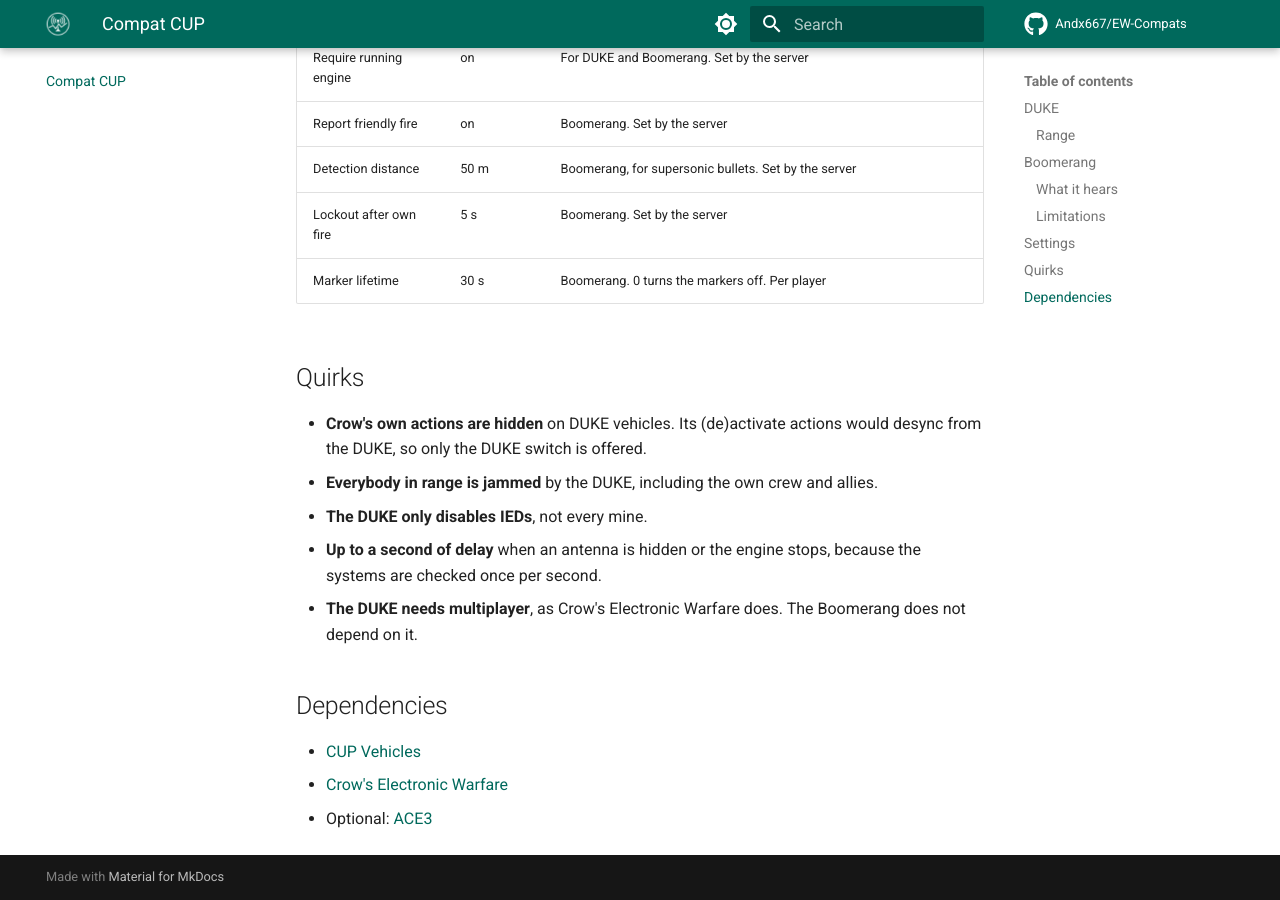
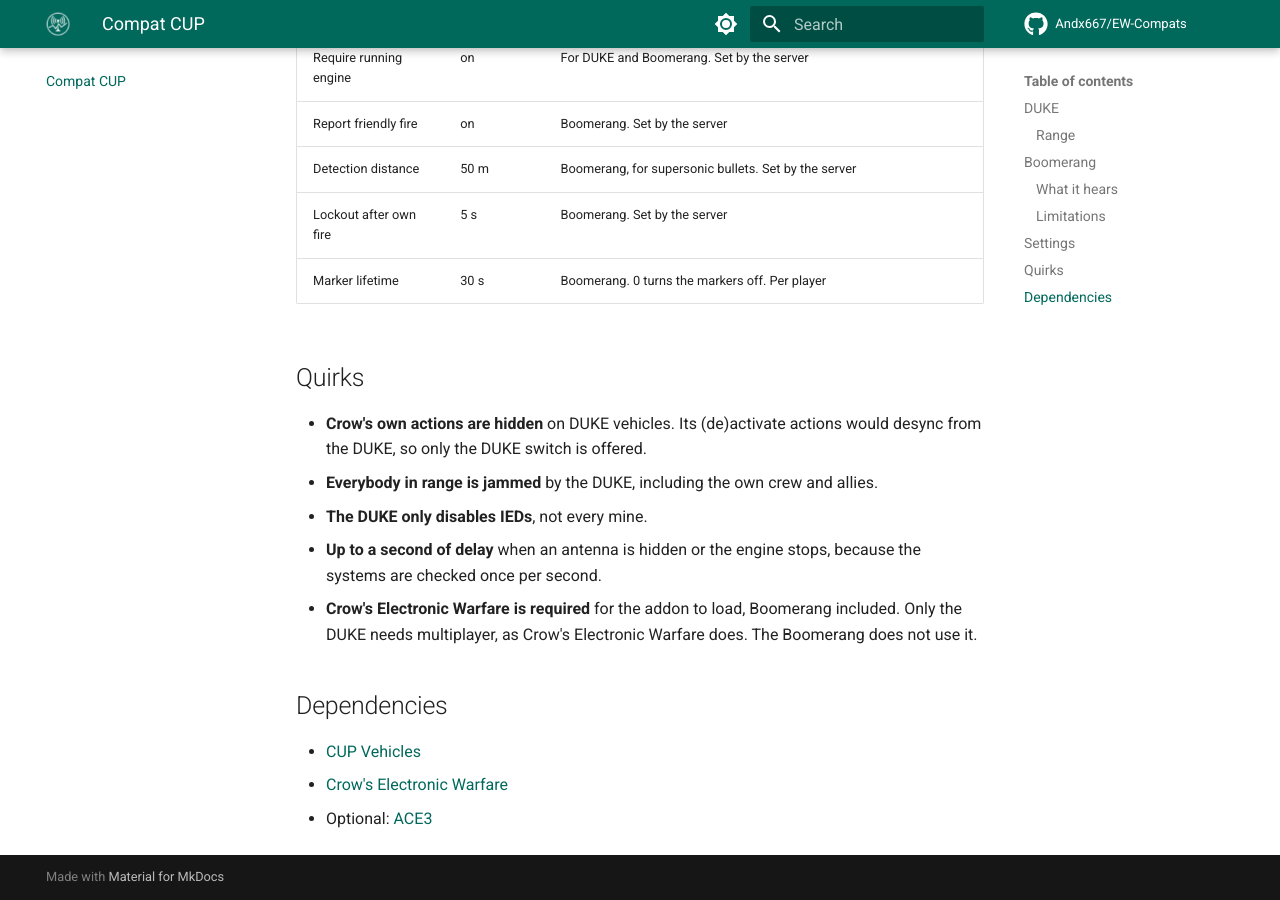
Before and after one commit to Andx667/EW-Compats, an MkDocs documentation site: the page built from docs/compat-cup.md, in a window 1280 px wide and 900 px high, scrolled down 2546 px. Built offline with MkDocs 1.6.1 and Material for MkDocs 9.7.7, drawn with Linux system fonts in a browser that asks for light colours; plug-ins that fetch from the network failed and are left out; comment, search, counter and statistics services are not loaded; some of the changed text lies outside the part shown.

Commit message:
Compat CUP - Fix Boomerang for late joiners, elevation and docs
A player who joined during a mission never watched projectiles, as the list of
Boomerangs that are on only reached them with the event and the public variable
may arrive after the startup check. A client that joined late now asks the
server for the list. The public variable is not needed anymore.

The elevation of a shot used the 3D range instead of the flat distance, which
gives too flat an angle for steep ones.

The docs claimed the Boomerang does not depend on Crow's Electronic Warfare,
but the addon is only loaded together with it. Show the bearing in the example
as the hint prints it.

Co-Authored-By: Claude Sonnet 5.5 <noreply@anthropic.com>

```diff
--- a/docs/compat-cup.md
+++ b/docs/compat-cup.md
@@ -73,7 +73,7 @@ An active Boomerang reports bullets that are fired nearby:
 - **Everybody in range is jammed** by the DUKE, including the own crew and allies.
 - **The DUKE only disables IEDs**, not every mine.
 - **Up to a second of delay** when an antenna is hidden or the engine stops, because the systems are checked once per second.
-- **The DUKE needs multiplayer**, as Crow's Electronic Warfare does. The Boomerang does not depend on it.
+- **Crow's Electronic Warfare is required** for the addon to load, Boomerang included. Only the DUKE needs multiplayer, as Crow's Electronic Warfare does. The Boomerang does not use it.
 
 ## Dependencies
 
```
Also changed, not shown: other parts of docs/compat-cup.md (+1 -1 lines), addons/compat_cup/README.md (+2 -2 lines), 4 other files.
